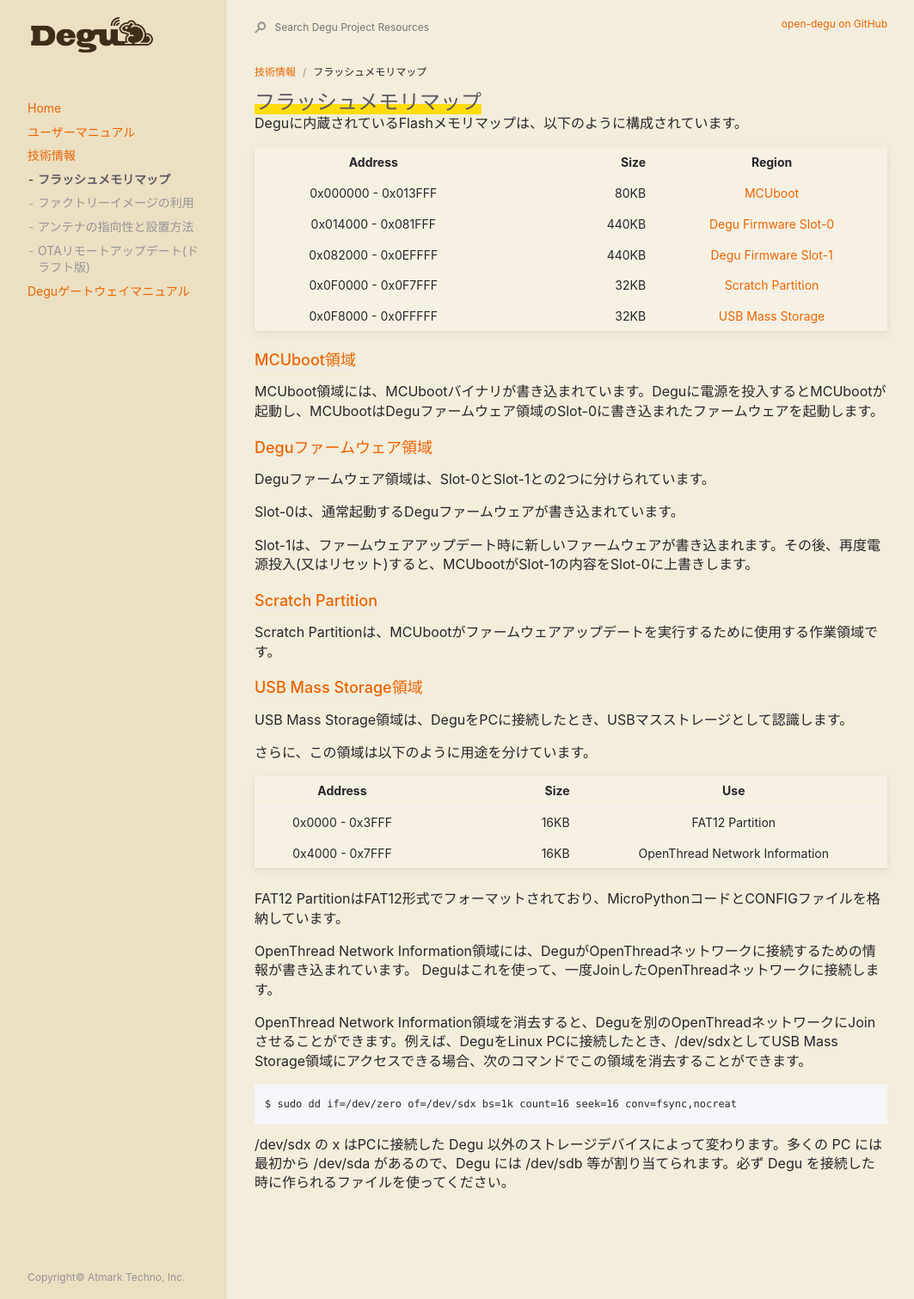
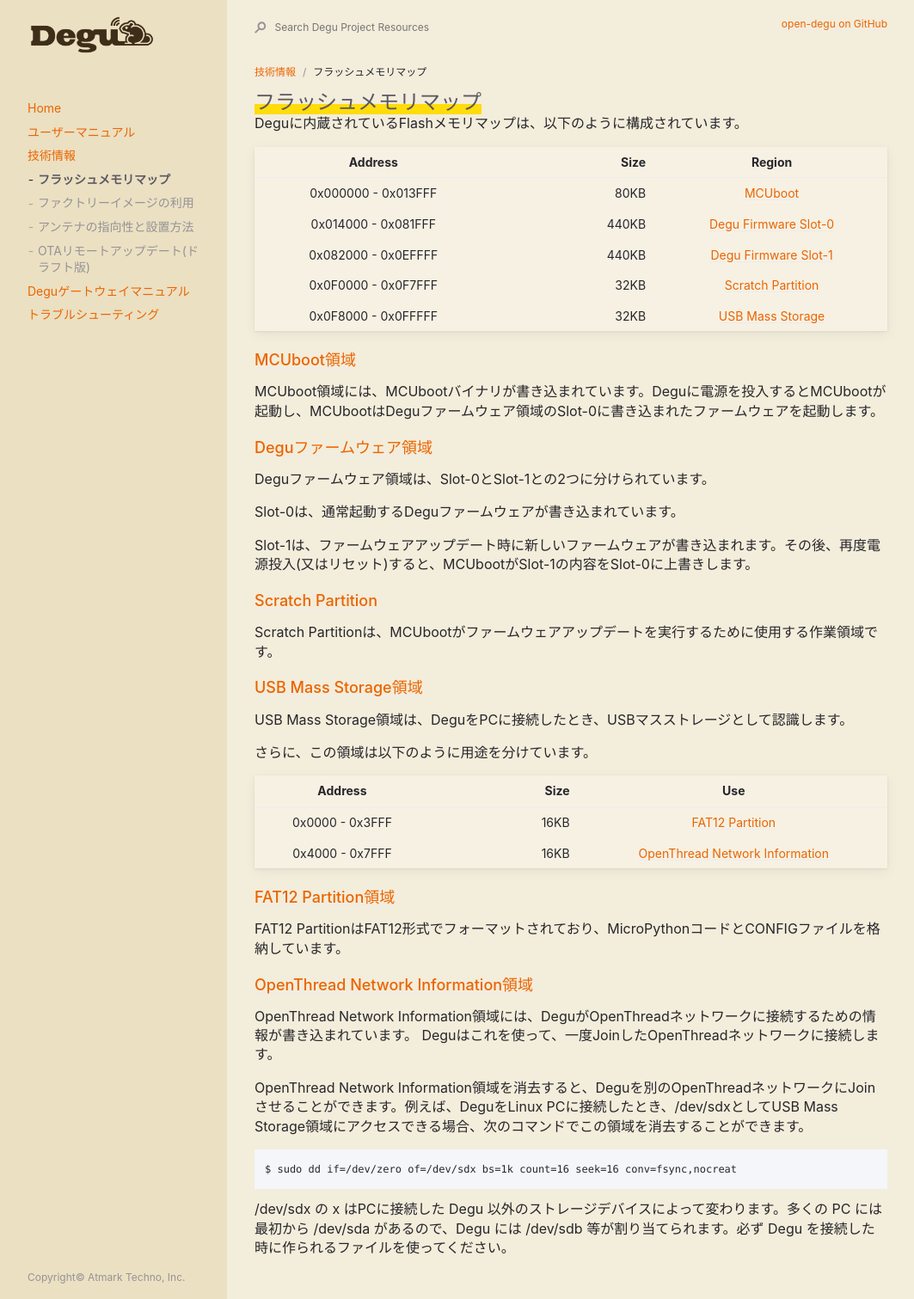
Before and after one commit to open-degu/open-degu.github.io, a Jekyll site: the page built from technical_specifications/flash_memory_map.md, in a window 1280 px wide. Shown: the whole page at 86% size, without its empty margins (92-1155 px from the left). Built offline with Jekyll 4.4.1, drawn with Linux system fonts in a browser that asks for light colours; part of the change alters nothing that is shown.

Commit message:
Add trouble shooting

````diff
--- a/technical_specifications/flash_memory_map.md
+++ b/technical_specifications/flash_memory_map.md
@@ -38,12 +38,16 @@ USB Mass Storage領域は、DeguをPCに接続したとき、USBマスストレ
 
 さらに、この領域は以下のように用途を分けています。
 
-| Address         | Size | Use                            |
-|:---------------:|-----:|:------------------------------:|
-| 0x0000 - 0x3FFF | 16KB |         FAT12 Partition        |
-| 0x4000 - 0x7FFF | 16KB | OpenThread Network Information |
+| Address         | Size | Use                                                                     |
+|:---------------:|-----:|:-----------------------------------------------------------------------:|
+| 0x0000 - 0x3FFF | 16KB |               [FAT12 Partition](#region_fat12_partition)                |
+| 0x4000 - 0x7FFF | 16KB | [OpenThread Network Information](#region_openthread_network_infomation) |
+
+### <a name="region_fat12_partition">FAT12 Partition領域</a>
 
 FAT12 PartitionはFAT12形式でフォーマットされており、MicroPythonコードとCONFIGファイルを格納しています。
+
+### <a name="region_openthread_network_infomation">OpenThread Network Information領域</a>
 
 OpenThread Network Information領域には、DeguがOpenThreadネットワークに接続するための情報が書き込まれています。
 Deguはこれを使って、一度JoinしたOpenThreadネットワークに接続します。
--- /dev/null
+++ b/trouble_shooting/00_intro.md
@@ -0,0 +1,58 @@
+---
+layout: default
+title: トラブルシューティング
+nav_order: 4
+has_children: false
+permalink: trouble_shooting
+
+---
+
+# トラブルシューティング
+
+本ドキュメントでは、Deguを使用する上で陥る可能性のあるトラブルとその対処法について紹介します。
+
+* [main.pyが保存できない](#mainpy_not_save)
+* [AWS IoT Coreのシャドウが更新されない](#not_update_shadow)
+* [Deguを別のDeguゲートウェイに接続したい](#join_another_gateway)
+
+### <a name="mainpy_not_save">main.pyが保存できない</a>
+
+maiy.pyが保存できない場合、以下の理由が考えられます
+
+* main.pyが容量オーバーしている
+
+    main.pyが保存される[FAT12 Partition領域](../../technical_specifications/flash_memory_map/#region_fat12_partition)の容量は16KBですが、この中にはFAT12メタデータも含まれているため、16KB全てを利用することはできません。
+    main.pyが容量オーバーで保存できない場合は、コメント・改行を減らすなどして容量を削減してください。
+
+* Flashメモリへmain.pyが書き込まれる前にDeguを切断している
+
+    [MicroPythonコードの変更](../../user_manual/40_update_user_script)の手順を参考に、「デバイスの安全な取り外し」等の手順を行ってください。
+
+
+### <a name="not_update_shadow">AWS IoT Coreのシャドウが更新されない</a>
+
+DeguのMACアドレスがAWS IoT Coreの「モノ」として登録されている状態で、Deguの電源を投入してもAWS IoT Core上のシャドウが更新されない場合には、以下の手順をお試しください。
+
+1. Deguの接続情報を初期化する
+
+    [OpenThread Network Information領域](../../technical_specifications/flash_memory_map/#region_openthread_network_infomation)を消去することで、Deguの接続情報を初期化することができます。
+
+    Linux PCにDeguを接続し以下のスクリプトを実行することで、Deguの接続情報を初期化できます。
+
+    ```
+    $ wget https://open-degu.github.io/script/degu_delete_con_info.sh
+    $ sudo degu_delete_con_info.sh
+    ```
+
+1. AWS IoT Core上のデバイスを削除する
+
+    デバイスを削除するには、登録されているモノのページで、`アクション`->`削除` をクリックしてください。
+    ![](../../user_manual/images/delete_thing.png)
+
+1. DeguのMACアドレスをAWS IoT Coreに登録する
+
+    [Deguゲートウェイのセットアップ](../../user_manual/30_setup)の「DeguをAWS IoT Coreに登録する」に従い、再度DeguのMACアドレスを登録してください。
+
+### <a name="join_another_gateway">Deguを別のDeguゲートウェイに接続したい</a>
+
+[AWS IoT Coreのシャドウが更新されない](#not_update_shadow)と同様の手順で、接続情報を消去し、AWS IoT Core上にデバイスを削除・追加してください。
````
Also changed, not shown: 1 other file.
